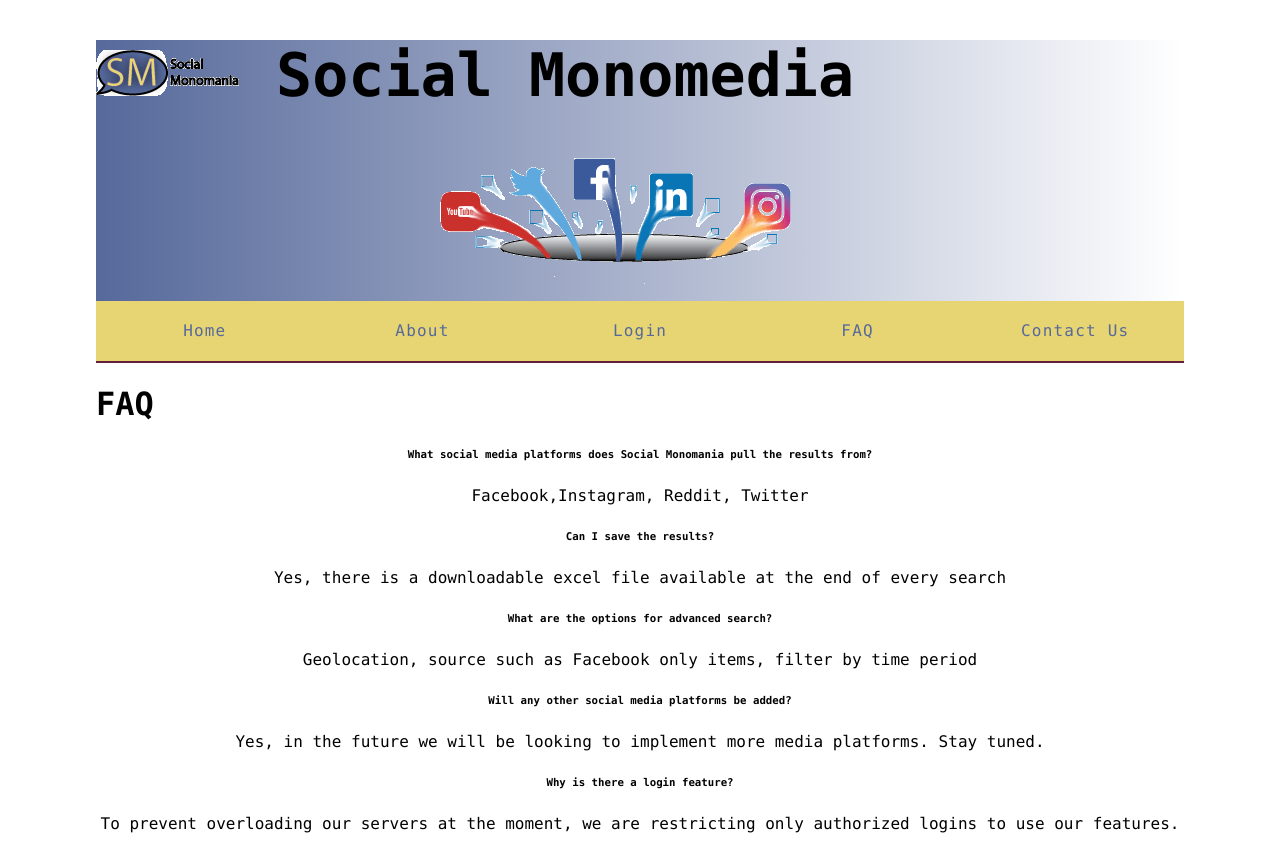
After one commit to SCCapstone/Social-Monomania, a Django app: page /faq/ in a window 1280 px wide. The commit adds this page. Run offline with Django 3.2, Linux system fonts and the light colour scheme.

Commit message:
css update
added FAQ page. Can't seem to make it link to the nav bar

```diff
--- a/assets/css/main.css
+++ b/assets/css/main.css
@@ -51,8 +51,14 @@ nav {
 
 #mySearch {
     width: 600px;
-    height: 300px;
+    height: 70px;
     border: 5px solid #6A589F;
+    border-radius: 25px;
+
+}
+
+input::-webkit-input-placeholder{
+	font-size: 20px;
 }
 
 /*# sourceMappingURL=layout.css.map */
--- a/social_monomania/urls.py
+++ b/social_monomania/urls.py
@@ -22,4 +22,7 @@ from . import views
 urlpatterns = [
     url(r'^admin/', admin.site.urls),
     url(r'^$', views.hello, name='home'),
+    url(r'^about/', views.about, name='about'),
+    url(r'^faq/', views.faq, name='faq'),
+
 ]
--- a/social_monomania/views.py
+++ b/social_monomania/views.py
@@ -2,3 +2,11 @@ from django.shortcuts import render
 
 def hello(request):
 	return render(request, 'home.html')
+
+
+def about(request):
+	return render(request, 'about.html')
+
+
+def faq(request):
+	return render(request, 'faq.html')
--- /dev/null
+++ b/templates/faq.html
@@ -0,0 +1,22 @@
+{% extends  "layout.html" %}
+
+{% block title %} FAQ {% endblock %}
+
+{% block heading %} FAQ {% endblock %}
+
+{% block content %}
+<h6>What social media platforms does Social Monomania pull the results from?</h6>
+<p>	Facebook,Instagram, Reddit, Twitter </p>
+
+<h6> Can I save the results?</h6>
+<p> Yes, there is a downloadable excel file available at the end of every search</p>
+
+<h6>What are the options for advanced search?</h6>
+<p>Geolocation, source such as Facebook only items, filter by time period<p>
+
+<h6> Will any other social media platforms be added?</h6>
+<p>Yes, in the future we will be looking to implement more media platforms. Stay tuned.</p>
+
+<h6> Why is there a login feature?</h6>
+<p>To prevent overloading our servers at the moment, we are restricting only authorized logins to use our features. </p>
+{% endblock %}
--- a/templates/home.html
+++ b/templates/home.html
@@ -11,7 +11,7 @@
 
 <p>Click the button to get the placeholder text of the search field.</p>
 
-<button onclick="myFunction()">Search</button>
+<button  id= 's_button' onclick="myFunction()">Search</button>
 
 <p id="demo"></p>
 
--- a/templates/layout.html
+++ b/templates/layout.html
@@ -16,9 +16,9 @@
 			 </div>
 				<nav>
 					<a href="{% url 'home' %}">Home</a>
-					<a href="{% url 'home' %}">About</a>
+					<a href="{% url 'about' %}">About</a>
 					<a href="{% url 'home' %}">Login</a>
-					<a href="{% url 'home' %}">FAQ</a>
+					<a href="{% url 'faq' %}">FAQ</a>
 					<a href="{% url 'home' %}">Contact Us</a>
 				</nav>
 				<h1>{% block heading %} {% endblock %}</h1>
```
Also changed, not shown: templates/about.html (added, +15 -0 lines), templates/major.css (deleted, +0 -61 lines), 4 other files.
